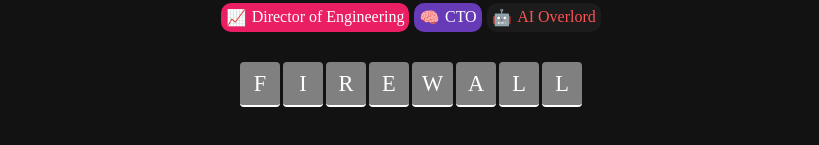
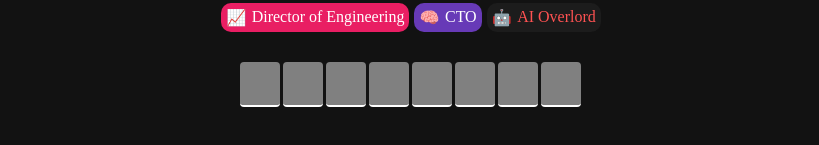
Before and after one commit to Rosh-codes/Humans-Endgame, a React (Vite) app: page / in a window 1280 px wide. Shown: the part 320-465 px from the top of the page, without its empty margins (229-1048 px from the left). Built offline with nearby package versions, Linux system fonts and the light colour scheme.

Commit message:
guess logic

```diff
--- a/src/App.jsx
+++ b/src/App.jsx
@@ -10,22 +10,23 @@ export default function App(){
     </div>
   )
   )
-  const [Guess,SetGuess]=useState("firewall")
-  const GuessWord = Guess.split("").map((letter,index)=>{
-    return (
-      <div key={index}>
-        {letter.toUpperCase()}
-      </div>
-    )
-  })
+  const [Guess,setGuess]=useState("firewall")
   const [clickedKey,setClickedKey]=useState([])
-  console.log(clickedKey)
+  const WrongGuessKey = clickedKey.filter(keys=>!Guess.includes(keys)).length
+  console.log(WrongGuessKey)
   function PressKey(letter){
     setClickedKey(prevClickKey=>{
       return prevClickKey.includes(letter)
       ? prevClickKey : [...prevClickKey,letter]
     })
-    }
+  }
+  const GuessWord = Guess.split("").map((letter,index)=>{
+    return (
+      <div key={index}>
+        {clickedKey.includes(letter) ? letter.toUpperCase():""}
+      </div>
+    )
+  })
 
   const keys = "abcdefghijklmnopqrstuvwxyz"
   const keyboard = keys.split("").map(alphabet=>
```
